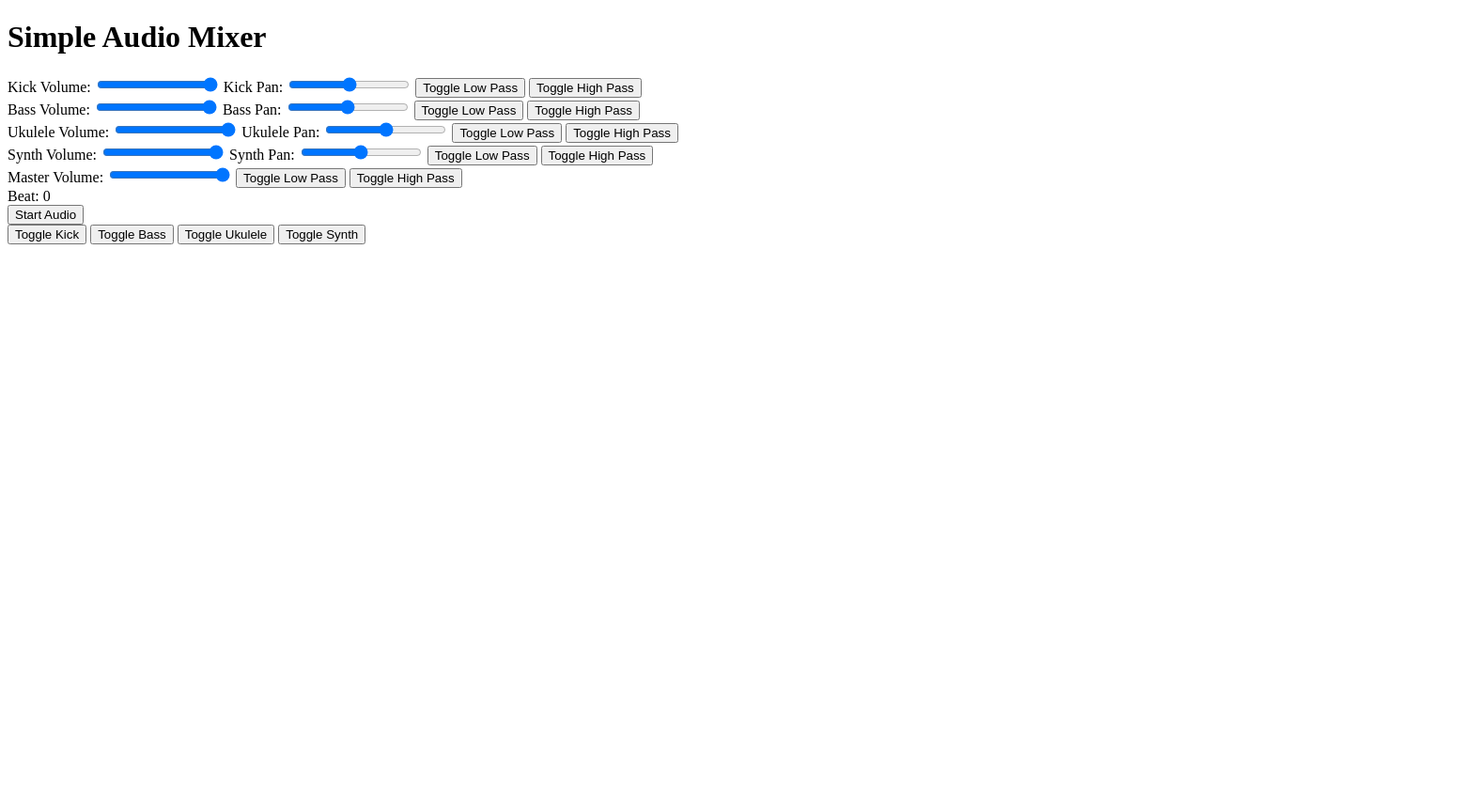
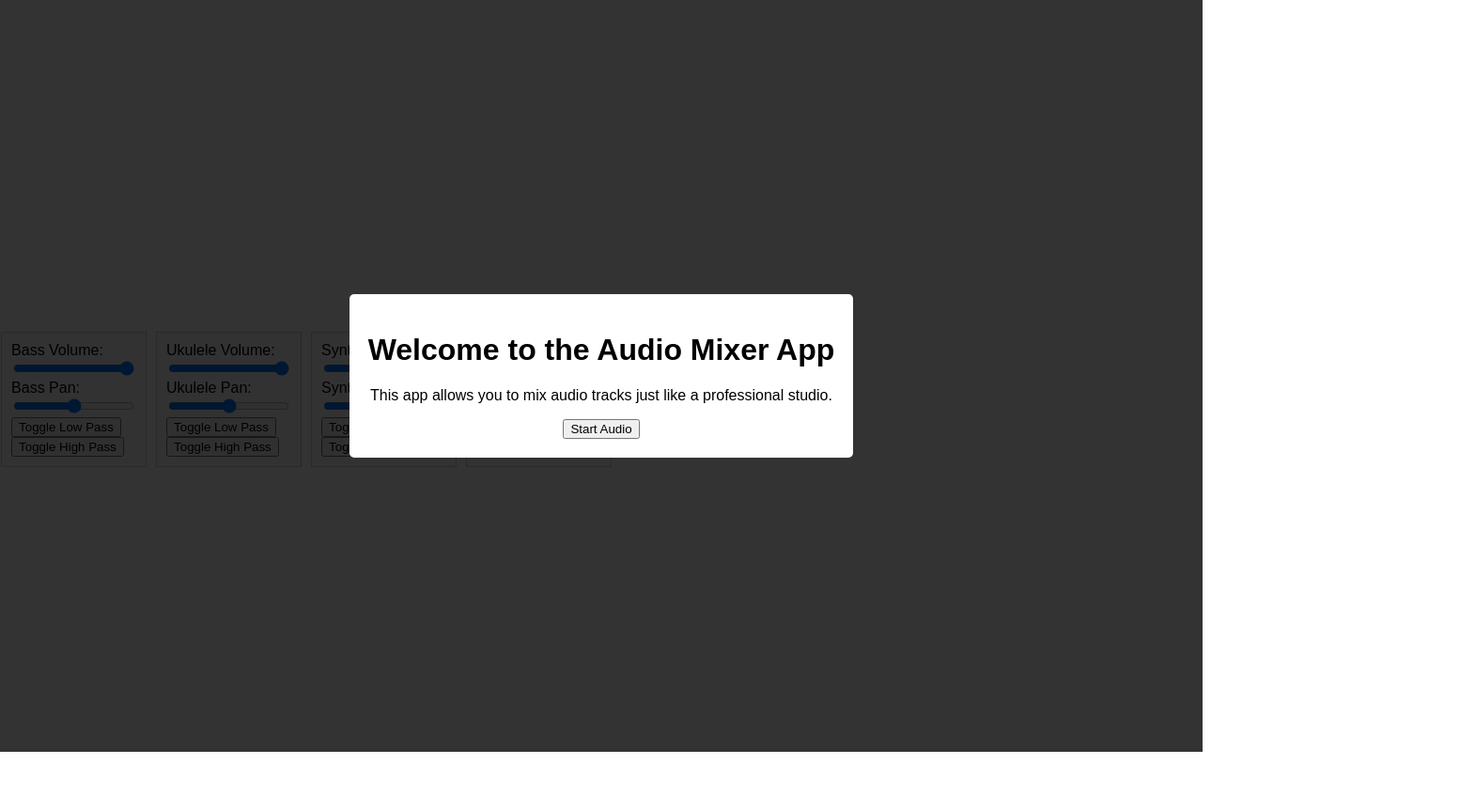
Before and after one commit to MikiNoha/mixapp, a plain HTML site: page index.html in a window 1280 px wide. Shown: the whole page at 94% size, 1554 px wide, since content can reach past the window. After the commit the page ends 800 px from the top, so only its background shows below. Drawn offline with Linux system fonts and the light colour scheme.

Commit message:
start of visuals

```diff
--- a/app.js
+++ b/app.js
@@ -367,6 +367,7 @@ function toggleMasterFilter(type) {
 document.addEventListener('DOMContentLoaded', () => {
     const startBtn = document.getElementById('start-btn');
     startBtn.addEventListener('click', () => {
+        document.getElementById('intro-modal').style.display = 'none';
         initAudio();
         setupMasterControls();
         setupVisualizer();
--- a/index.html
+++ b/index.html
@@ -4,11 +4,22 @@
     <meta charset="UTF-8">
     <meta name="viewport" content="width=device-width, initial-scale=1.0">
     <title>Audio Mixer</title>
+    <link rel="stylesheet" href="styles.css">
 </head>
 <body>
     <h1>Simple Audio Mixer</h1>
 
-    <div>
+
+    <div id="intro-modal">
+        <div class="modal-content">
+            <h1>Welcome to the Audio Mixer App</h1>
+            <p>This app allows you to mix audio tracks just like a professional studio.</p>
+            <button id="start-btn">Start Audio</button>
+        </div>
+    </div>
+
+    <div id="mixer-console">
+        <div class="track" id="kick">
             <label for="kick-volume">Kick Volume:</label>
             <input type="range" id="kick-volume" min="0" max="1" step="0.01" value="1" oninput="setVolume('kick', this.value)">
             <label for="kick-pan">Kick Pan:</label>
@@ -17,7 +28,7 @@
             <button onclick="toggleFilter('highpass', 'kick')">Toggle High Pass</button>
 
         </div>
-    <div>
+        <div class="track" id="bass">
             <label for="bass-volume">Bass Volume:</label>
             <input type="range" id="bass-volume" min="0" max="1" step="0.01" value="1" oninput="setVolume('bass', this.value)">
             <label for="bass-pan">Bass Pan:</label>
@@ -26,7 +37,7 @@
             <button onclick="toggleFilter('highpass', 'bass')">Toggle High Pass</button>
 
         </div>
-    <div>
+        <div class="track" id="ukulele">
             <label for="ukulele-volume">Ukulele Volume:</label>
             <input type="range" id="ukulele-volume" min="0" max="1" step="0.01" value="1" oninput="setVolume('ukulele', this.value)">
             <label for="ukulele-pan">Ukulele Pan:</label>
@@ -35,7 +46,7 @@
             <button onclick="toggleFilter('highpass', 'ukulele')">Toggle High Pass</button>
 
         </div>
-    <div>
+        <div class="track" id="synth">
             <label for="synth-volume">Synth Volume:</label>
             <input type="range" id="synth-volume" min="0" max="1" step="0.01" value="1" oninput="setVolume('synth', this.value)">
             <label for="synth-pan">Synth Pan:</label>
@@ -45,15 +56,17 @@
 
         </div>
 
-    <div id="master-controls">
+        <div class="track" id="master-controls">
             <label>Master Volume:</label>
             <input type="range" id="master-volume" min="0" max="1" step="0.01" value="1" onchange="setMasterVolume(this.value)">
             <button onclick="toggleMasterFilter('lowpass')">Toggle Low Pass</button>
             <button onclick="toggleMasterFilter('highpass')">Toggle High Pass</button>
         </div>
+    </div>
+
 
     <div id="beatIndicator">Beat: 0</div>
-    <button id="start-btn">Start Audio</button>
+
     <div>
     <button onclick="toggleTrackPlayback('kick')">Toggle Kick</button>
     <button onclick="toggleTrackPlayback('bass')">Toggle Bass</button>
--- /dev/null
+++ b/styles.css
@@ -0,0 +1,50 @@
+body, html {
+    margin: 0;
+    padding: 0;
+    width: 100%;
+    height: 100%;
+    display: flex;
+    justify-content: center;
+    align-items: center;
+    font-family: 'Arial', sans-serif;
+}
+
+#intro-modal {
+    position: fixed;
+    width: 100%;
+    height: 100%;
+    background: rgba(0, 0, 0, 0.8);
+    display: flex;
+    justify-content: center;
+    align-items: center;
+}
+
+.modal-content {
+    background: white;
+    padding: 20px;
+    border-radius: 5px;
+    text-align: center;
+}
+
+#mixer-console {
+    display: flex;
+    justify-content: center;
+    margin-top: 50px; /* Adjust based on actual layout */
+}
+
+.track {
+    border: 1px solid #ccc;
+    padding: 10px;
+    margin: 5px;
+    background: #f9f9f9;
+}
+
+#display-area {
+    position: fixed;
+    right: 20px;
+    top: 20px;
+    width: 300px;
+    height: 500px;
+    background: #ddd;
+    padding: 10px;
+}
```
Lines whose indentation alone changed are shown as unchanged.
